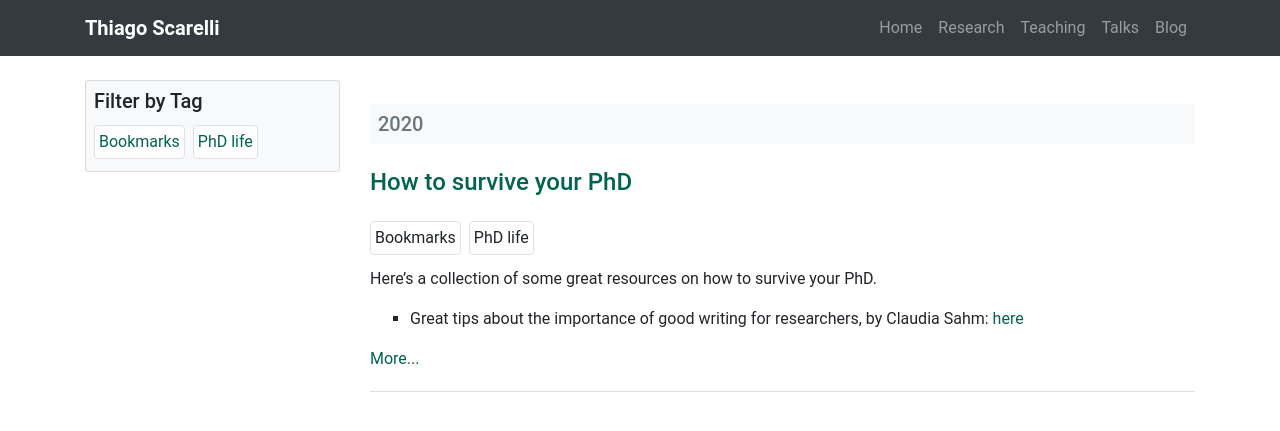
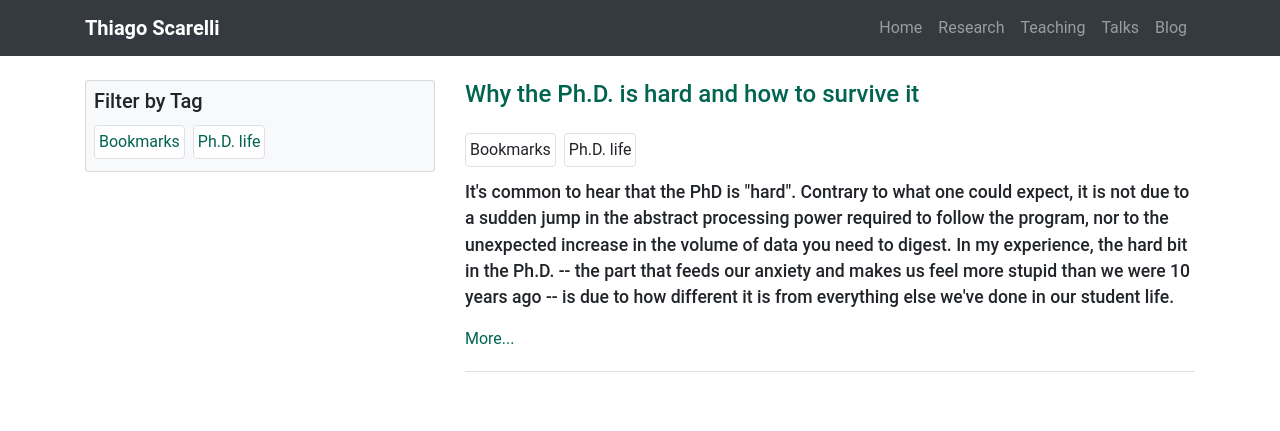
Before and after one commit to thiagoscarelli/thiagoscarelli.github.io, a Jekyll site: the page built from list/posts.html, in a window 1280 px wide. Shown: the top 431 px of the page. Built offline with Jekyll 4.4.1, drawn with Linux system fonts in a browser that asks for light colours.

Commit message:
update post

```diff
--- a/_config.yml
+++ b/_config.yml
@@ -66,3 +66,5 @@
     - https://github.com/thiagoscarelli
 
 google_site_verification: UK5Z3DkjNFOe8U_y4pFUaSc0cqYigDf3_JDHUIljLhM
+
+excerpt_separator: <!--more-->
--- a/_layouts/default.html
+++ b/_layouts/default.html
@@ -7,9 +7,9 @@
 
 {% include bars/nav.html %}
 
-{% capture col1 %}3{% endcapture %}
+{% capture col1 %}4{% endcapture %}
 
-{% capture col2 %}9{% endcapture %}
+{% capture col2 %}8{% endcapture %}
 
 <div class="container site-container" id="top">
     <div class="row">
--- /dev/null
+++ b/_posts/2020-08-12-PhD-life-guides.md
@@ -0,0 +1,64 @@
+---
+title: Why the Ph.D. is hard and how to survive it
+author: Thiago Scarelli
+lang: en_US
+tags:
+  - Bookmarks
+  - Ph.D. life
+---
+
+<p class="lead">It's common to hear that the PhD is "hard". Contrary to what one could expect, it is not due to a sudden jump in the abstract processing power required to follow the program, nor to the unexpected increase in the volume of data you need to digest. In my experience, the hard bit in the Ph.D. -- the part that feeds our anxiety and makes us feel more stupid than we were 10 years ago -- is due to how different it is from everything else we've done in our student life.</p>
+
+<!--more-->
+
+Up to this point, the school system expects us to familiarize ourselves with the most common tools and with the canonical results of a given field. Put otherwise, the typical undergraduate course presents a classic set of questions and their accepted answers: our job is to be able to incorporate and replicate them. That's exactly why there are "right" and "wrong" answers in the exams.
+
+By definition, most of the time during the Ph.D. is invested in pursuing questions that have yet no widely accepted answer, or in developing tools that were never used before. There is no "solution set" at the end of the book that you can compare your answer to when you're done (or if you're tempted to give up). The object and the process in themselves are drastically different from the usual training we receive. At the end of the day, who decides if your question is interesting enough and if your answer is valid enough are your peers, the other people in the field who have worked on those questions themselves. You will be navigating uncharted territory: that's what makes it so exciting... and so hard.
+
+So, where do I start? Where do I find new ideas? How to best allocate my time? How should I write my papers? Those can be paralyzing fears. The good news is that a lot of people have done it before and they have been kind enough to share their wisdom. Some of the best advice I encountered came from people on the internet who do not know me, so I decided that the best way to thank them while helping others at the same time is just to spread their good word.
+
+Therefore, here's a short collection of helpful resources from smart people on how to survive your Ph.D. Most of it is aimed at economists, but there should be useful bits to students in other fields as well:
+
+<br>
+<hr>
+
+- [**Ph.D. Thesis Research: Where do I Start?**, by Don Davis](http://www.columbia.edu/~drd28/Thesis%20Research.pdf)
+
+<blockquote class="blockquote"> First, there is no "Right Topic." What is hot today may be ice cold by the time that you go on the job market. You don’t want the nineteenth best paper of the year on a hot topic. Much more important is to find something that is important and genuinely interests you. There are great papers to be written in almost all fields. You need to settle on an area where you are sufficiently interested that you don’t mind making some investments, since these investments are preparing you not only for thesis work but also for your next round of papers as an assistant professor. </blockquote>
+
+<br>
+<hr>
+
+- [**How to get started on research in economics?**, by Steve Pischke](http://econ.lse.ac.uk/staff/spischke/phds/get_started.pdf)
+
+<blockquote class="blockquote"> What makes a good project, research question? It should be interesting – original – feasible. Tradeoff: the more novel is what you are doing, the lower the standards for execution you will get away with.</blockquote>
+
+<br>
+<hr>
+
+- [**A Few Tips for Being a More Successful Graduate Student**, by Darren Lubotsky](https://lubotsky.weebly.com/uploads/2/3/1/7/23178366/a_few_tips_for_being_a_more_successful_graduate_student_darren_lubotsky.pdf)
+
+<blockquote class="blockquote"> It is difficult to make a contribution to a field while you learn the literature and econometric tools at the same time. For your own sanity, keep your research goals reasonable and start small. Don't pressure yourself to come up with a great paper right away. You don’t need a home run paper to get a good job. But you do need a solid single. </blockquote>
+
+<br>
+<hr>
+
+- [**Let’s talk …**, by Claudia Sahm](http://macromomblog.com/2019/09/01/lets-talk/)
+
+<blockquote class="blockquote"> Communication in writing, visualizing, and speaking deserves as much effort as your analysis. The 'there' there, such as, getting your model to converge and using the best identification possible is necessary but not sufficient for a kick-ass paper.</blockquote>
+
+<br>
+<hr>
+
+- But don't worry too much. In the end, [**grad school is just like kindergarten**, by PhD comics](http://phdcomics.com/comics/archive.php?comicid=1286).
+
+<div class="text-center">
+<img src="../docs/phd030110s.gif" class="img-fluid">
+</div>
+
+<br>
+<hr>
+
+Is it helpful? Do you disagree with those points? Did I miss something great? Let me know!
+
+*(Updated on 16-08-2020)*
--- a/_posts/2020-08-12-PhD-life-links.md
+++ /dev/null
@@ -1,12 +0,0 @@
----
-title: How to survive your PhD
-author: Thiago Scarelli
-lang: en_US
-tags:
-  - Bookmarks
-  - PhD life
----
-
-Here's a collection of some great resources on how to survive your PhD.
-
-- Great tips about the importance of good writing for researchers, by Claudia Sahm: [here](http://macromomblog.com/2019/09/01/lets-talk/)
--- a/list/posts.html
+++ b/list/posts.html
@@ -22,9 +22,11 @@
     {% capture year %}{{ post.date | date: '%Y' }}{% endcapture %}
 
     {% if year != written_year %}
+<!---
         <h5 class="text-secondary mt-4 mb-4 p-2 bg-light rounded" id="{{ year | slugify }}">
             {{ year }}
         </h5>
+--->
         {% capture written_year %}{{ year }}{% endcapture %}
     {% endif %}
 
--- a/theme/_sass/bootstrap/_type.scss
+++ b/theme/_sass/bootstrap/_type.scss
@@ -110,14 +110,19 @@
 
 // Blockquotes
 .blockquote {
-  margin-bottom: $spacer;
+  margin: $blockquote-margin;
+  padding-left: $blockquote-padding;
+  padding-right: $blockquote-padding;
   @include font-size($blockquote-font-size);
+  border-left: 5px solid $green;
+  font-style: italic;
 }
 
 .blockquote-footer {
-  display: block;
-  @include font-size($blockquote-small-font-size);
-  color: $blockquote-small-color;
+  margin-top:    $blockquote-margin;
+  margin-bottom: $blockquote-margin;
+  @include font-size($blockquote-footer-font-size);
+  color: $blockquote-footer-color;
 
   &::before {
     content: "\2014\00A0"; // em dash, nbsp
--- a/theme/_sass/bootstrap/_variables.scss
+++ b/theme/_sass/bootstrap/_variables.scss
@@ -320,16 +320,18 @@
 $display4-weight:             300 !default;
 $display-line-height:         $headings-line-height !default;
 
-$lead-font-size:              $font-size-base * 1.25 !default;
-$lead-font-weight:            300 !default;
+$lead-font-size:              $font-size-base * 1.1 !default;
+$lead-font-weight:            500 !default;
 
 $small-font-size:             80% !default;
 
 $text-muted:                  $gray-600 !default;
 
-$blockquote-small-color:      $gray-600 !default;
-$blockquote-small-font-size:  $small-font-size !default;
-$blockquote-font-size:        $font-size-base * 1.25 !default;
+$blockquote-margin:           $spacer !default;
+$blockquote-padding:          $spacer !default;
+$blockquote-font-size:        $font-size-base !default;
+$blockquote-footer-color:     $gray-600 !default;
+$blockquote-footer-font-size: $small-font-size !default;
 
 $hr-border-color:             rgba($black, .1) !default;
 $hr-border-width:             $border-width !default;
```
Also changed, not shown: _pages/teaching.md (+1 -1 lines), docs/phd030110s.gif (added).
